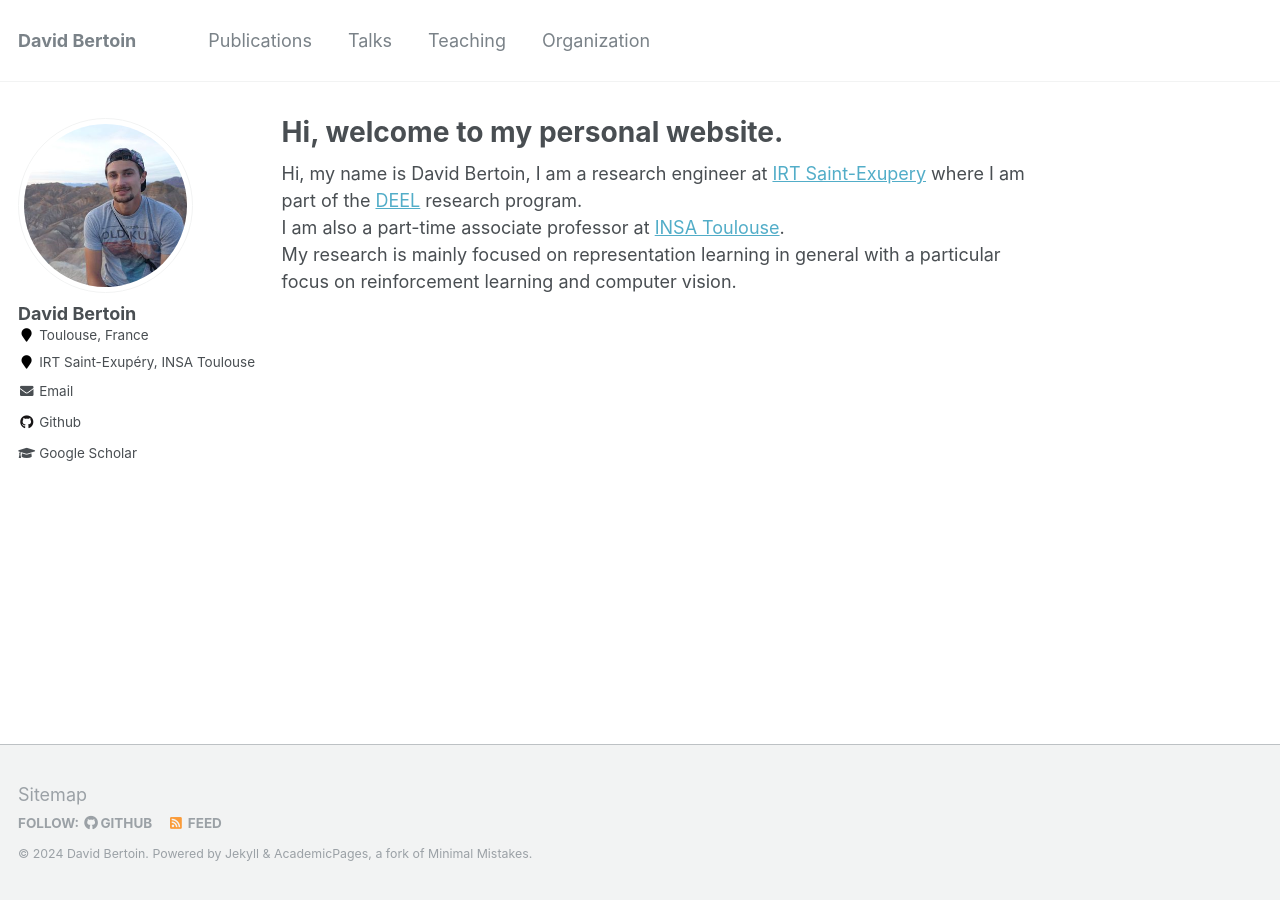
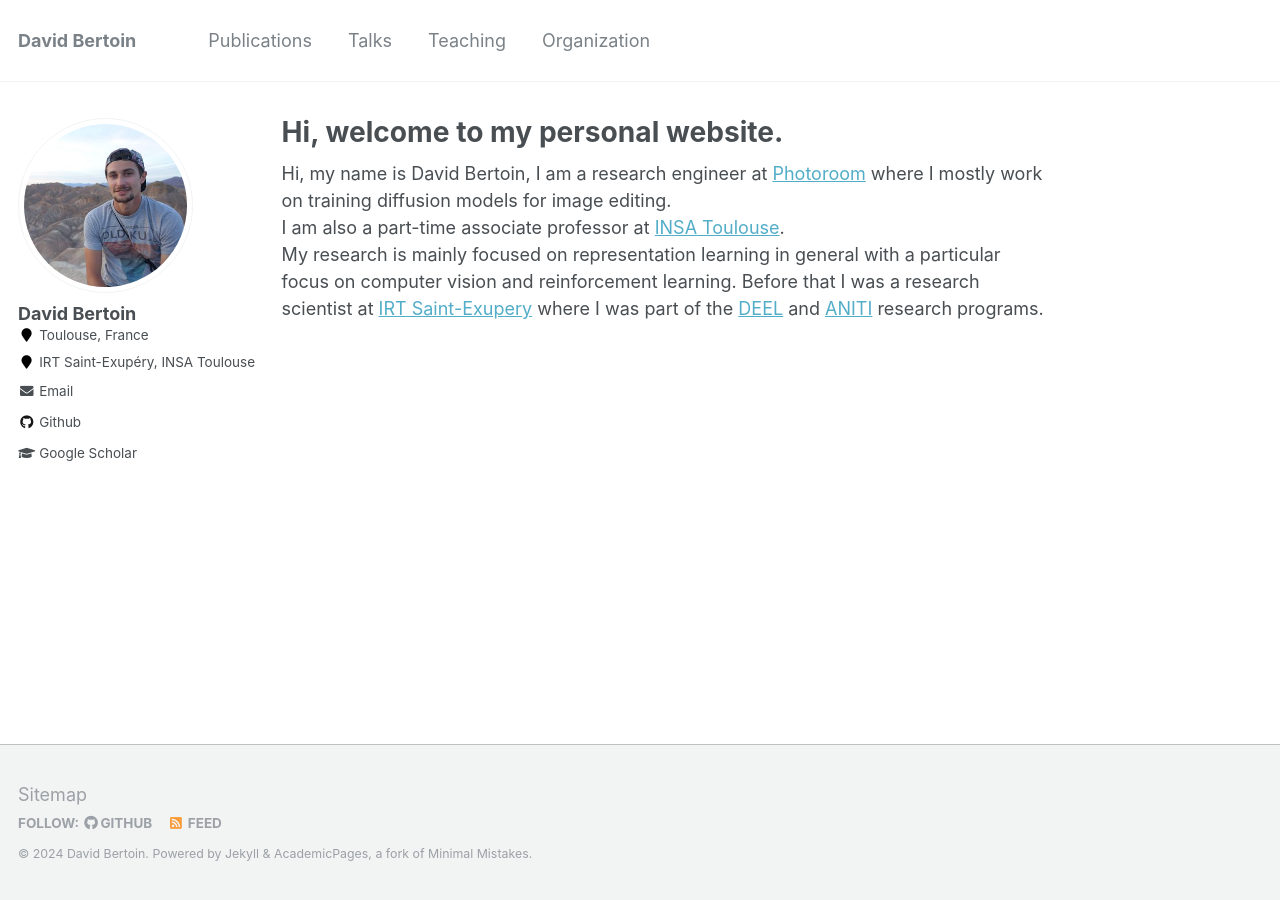
Before and after one commit to DavidBert/DavidBert.github.io, a Jekyll site: the page built from _pages/about.md, in a window 1280 px wide. Built offline with Jekyll 4.4.1, drawn with Linux system fonts in a browser that asks for light colours.

Commit message:
modify about

```diff
--- a/_pages/about.md
+++ b/_pages/about.md
@@ -8,6 +8,7 @@ redirect_from:
   - /welcome.html
 ---
 
-Hi, my name is David Bertoin, I am a research engineer at [IRT Saint-Exupery](https://www.irt-saintexupery.com/fr/) where I am part of the [DEEL](https://www.deel.ai/) research program.
+Hi, my name is David Bertoin, I am a research engineer at [Photoroom](https://www.photoroom.com/) where I mostly work on training diffusion models for image editing.
 I am also a part-time associate professor at [INSA Toulouse](https://www.insa-toulouse.fr/fr/index.html).
-My research is mainly focused on representation learning in general with a particular focus on reinforcement learning and computer vision.
+My research is mainly focused on representation learning in general with a particular focus on computer vision and reinforcement learning.
+Before that I was a research scientist at [IRT Saint-Exupery](https://www.irt-saintexupery.com/fr/) where I was part of the [DEEL](https://www.deel.ai/) and [ANITI](https://aniti.univ-toulouse.fr/) research programs.
```
